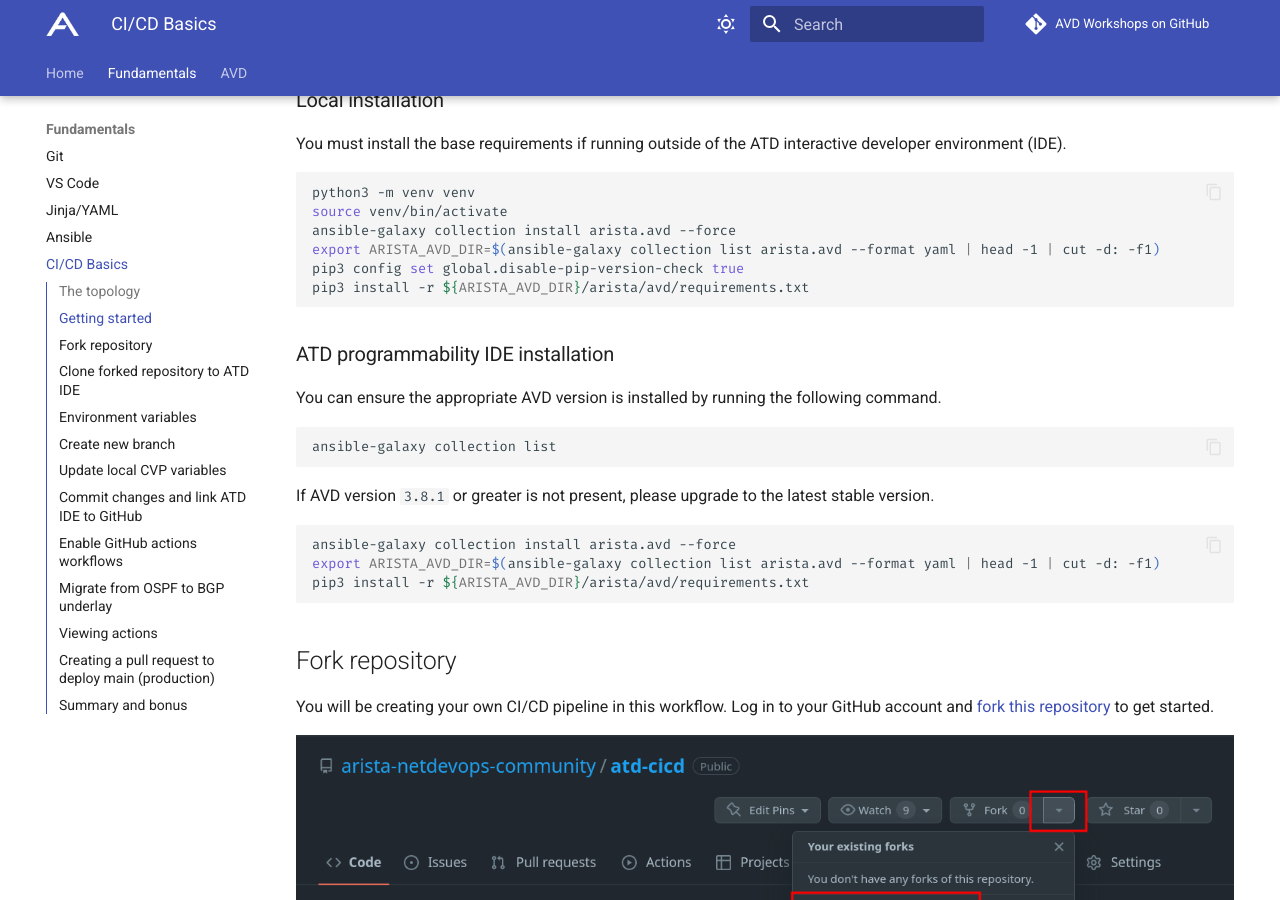
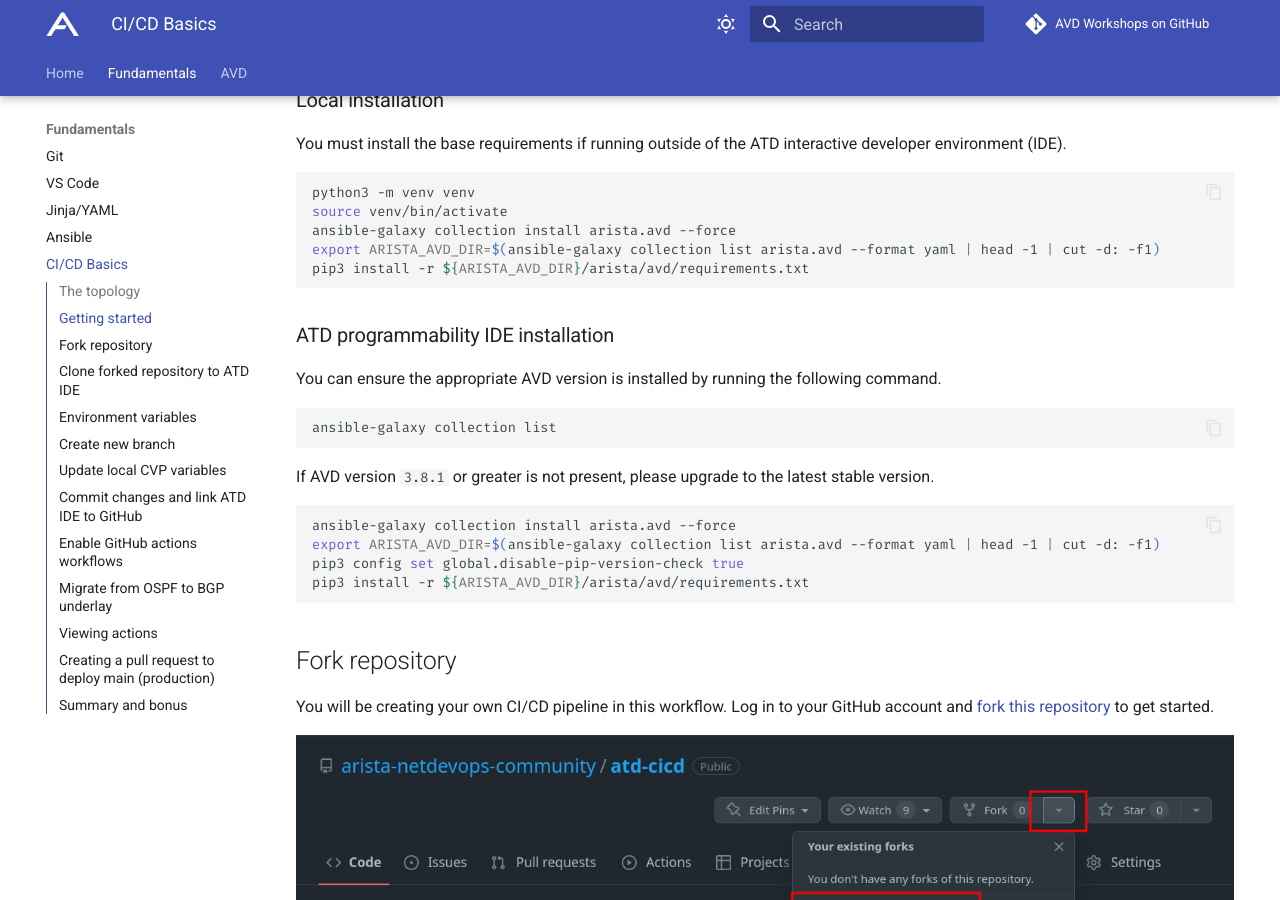
Before and after one commit to aristanetworks/avd-workshops, an MkDocs documentation site: the page built from workshops/cicd-basics.md, in a window 1280 px wide and 900 px high, scrolled down 1619 px. Built offline with MkDocs 1.6.1 and Material for MkDocs 9.7.7, drawn with Linux system fonts in a browser that asks for light colours; comment, search, counter and statistics services are not loaded; part of the change alters nothing that is shown.

````diff
--- a/workshops/cicd-basics.md
+++ b/workshops/cicd-basics.md
@@ -28,7 +28,6 @@ python3 -m venv venv
 source venv/bin/activate
 ansible-galaxy collection install arista.avd --force
 export ARISTA_AVD_DIR=$(ansible-galaxy collection list arista.avd --format yaml | head -1 | cut -d: -f1)
-pip3 config set global.disable-pip-version-check true
 pip3 install -r ${ARISTA_AVD_DIR}/arista/avd/requirements.txt
 ```
 
@@ -45,6 +44,7 @@ If AVD version `3.8.1` or greater is not present, please upgrade to the latest s
 ```shell
 ansible-galaxy collection install arista.avd --force
 export ARISTA_AVD_DIR=$(ansible-galaxy collection list arista.avd --format yaml | head -1 | cut -d: -f1)
+pip3 config set global.disable-pip-version-check true
 pip3 install -r ${ARISTA_AVD_DIR}/arista/avd/requirements.txt
 ```
 
````
